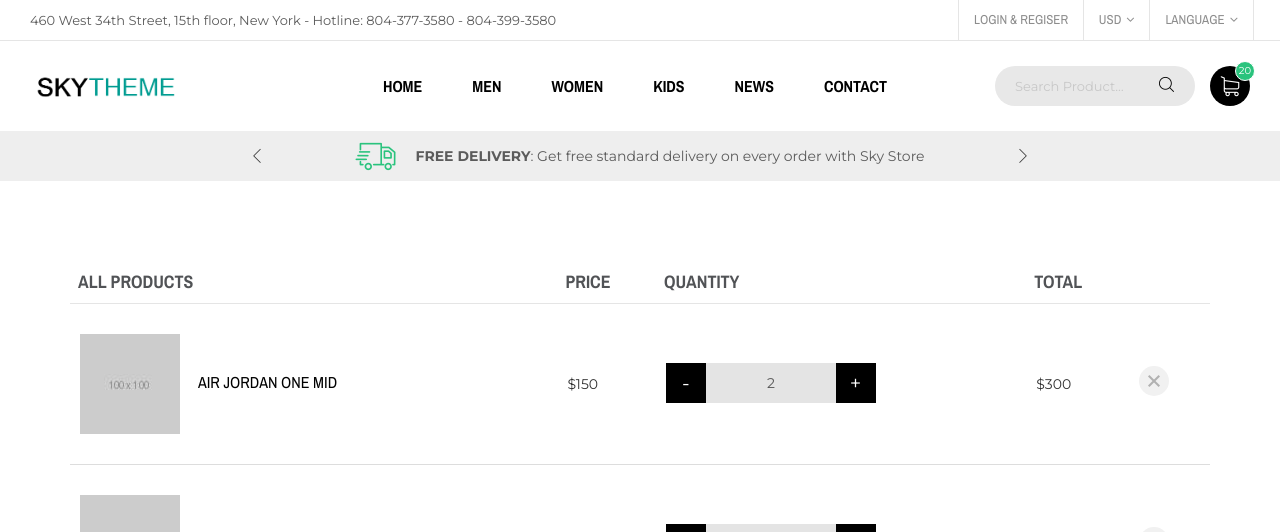
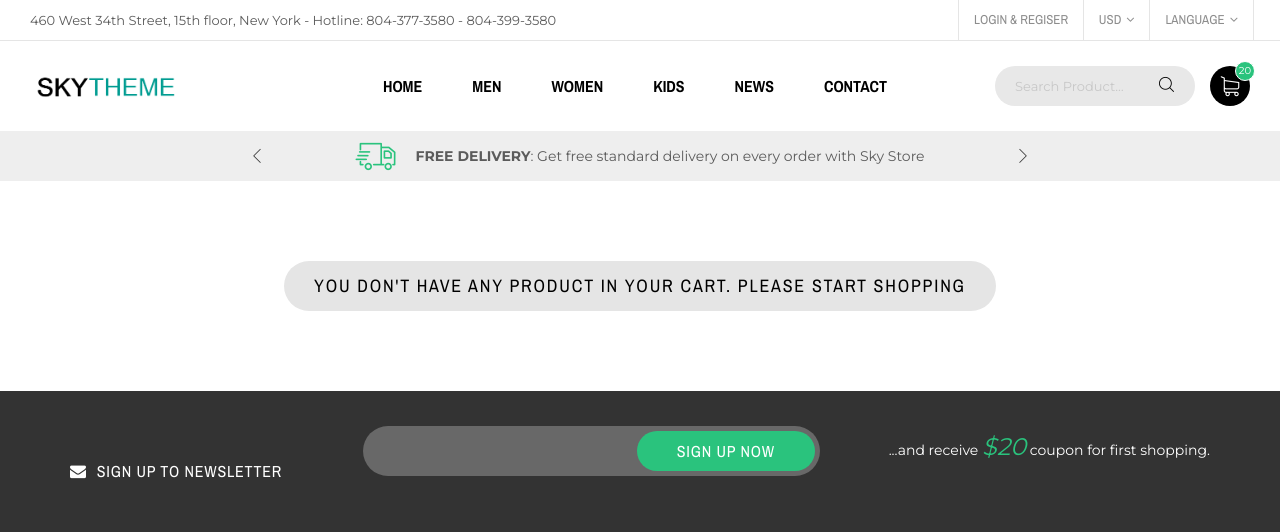
Before and after one commit to aniket-dg/django-ecommerce-shop, a Django app: page /product/cart/ in a window 1280 px wide. Shown: the top 532 px of the page. Run offline with Django 3.2, Linux system fonts and the light colour scheme; some libraries are stand-ins or nearby versions; some web fonts are replaced.

Commit message:
list of products in user list is displayed in html

```diff
--- a/templates/user_cart.html
+++ b/templates/user_cart.html
@@ -5,6 +5,14 @@
       <div class="ps-content pt-80 pb-80">
         <div class="ps-container">
           <div class="ps-cart-listing">
+            {% if not data %}
+            <div class="text-center">
+            <button class="ps-btn ps-btn--gray text-center" onclick="location.href='/home';">You don't have any Product in your Cart. Please start Shopping</button>
+            </div>
+            {% endif %}
+
+            {% if data %}
+
             <table class="table ps-cart__table">
               <thead>
                 <tr>
@@ -16,53 +24,26 @@
                 </tr>
               </thead>
               <tbody>
+              {% for product in product_list %}
                 <tr>
-                  <td><a class="ps-product__preview" href="product-detail.html"><img class="mr-15" src="images/product/cart-preview/1.jpg" alt=""> air jordan One mid</a></td>
-                  <td>$150</td>
+                  <td><a class="ps-product__preview" href="product-detail.html"><img class="mr-15" height="100" width="100" src="{{ host_media }}{{ product.product_id.img }}" alt=""> {{ product.product_id.name }}</a></td>
+                  <td>₹ {{ product.product_id.newPrice }}</td>
                   <td>
                     <div class="form-group--number">
                       <button class="minus"><span>-</span></button>
-                      <input class="form-control" type="text" value="2">
+                      <input class="form-control" type="text" disabled value="{{ product.quantity }}">
                       <button class="plus"><span>+</span></button>
                     </div>
                   </td>
-                  <td>$300</td>
+                  <td>₹ {{ product.total }}</td>
                   <td>
                     <div class="ps-remove"></div>
                   </td>
                 </tr>
-                <tr>
-                  <td><a class="ps-product__preview" href="product-detail.html"><img class="mr-15" src="images/product/cart-preview/2.jpg" alt=""> The Crusty Croissant</a></td>
-                  <td>$150</td>
-                  <td>
-                    <div class="form-group--number">
-                      <button class="minus"><span>-</span></button>
-                      <input class="form-control" type="text" value="2">
-                      <button class="plus"><span>+</span></button>
-                    </div>
-                  </td>
-                  <td>$300</td>
-                  <td>
-                    <div class="ps-remove"></div>
-                  </td>
-                </tr>
-                <tr>
-                  <td><a class="ps-product__preview" href="product-detail.html"><img class="mr-15" src="images/product/cart-preview/3.jpg" alt="">The Rolling Pin</a></td>
-                  <td>$150</td>
-                  <td>
-                    <div class="form-group--number">
-                      <button class="minus"><span>-</span></button>
-                      <input class="form-control" type="text" value="2">
-                      <button class="plus"><span>+</span></button>
-                    </div>
-                  </td>
-                  <td>$300</td>
-                  <td>
-                    <div class="ps-remove"></div>
-                  </td>
-                </tr>
+                {% endfor %}
               </tbody>
             </table>
+
             <div class="ps-cart__actions">
               <div class="ps-cart__promotion">
                 <div class="form-group">
@@ -75,9 +56,12 @@
                 </div>
               </div>
               <div class="ps-cart__total">
-                <h3>Total Price: <span> 2599.00 $</span></h3><a class="ps-btn" href="checkout.html">Process to checkout<i class="ps-icon-next"></i></a>
+                <h3>Total Price: <span>₹ {{ cart.cart_total }}</span></h3><a class="ps-btn" href="checkout.html">Process to checkout<i class="ps-icon-next"></i></a>
               </div>
             </div>
+            {% endif %}
+
+
           </div>
         </div>
       </div>
```
